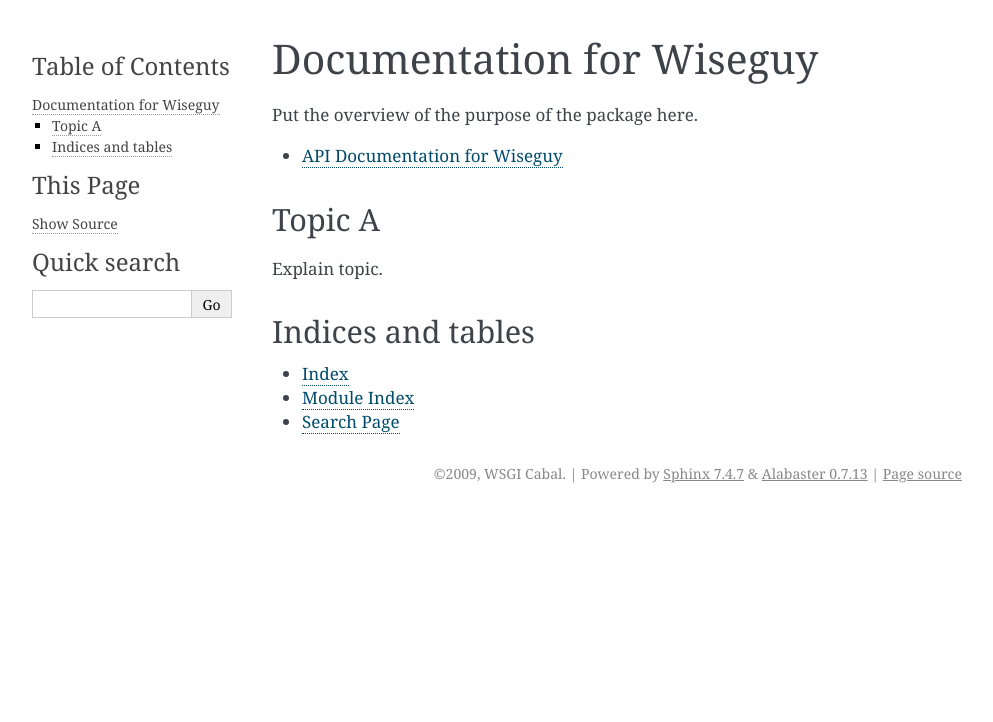
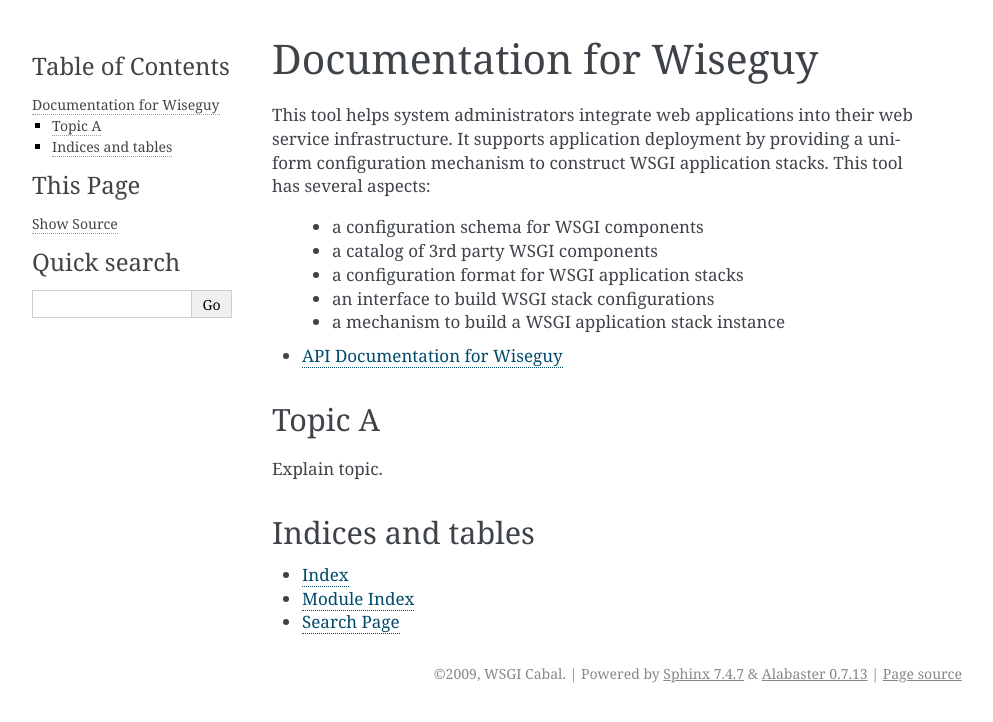
Before and after one commit to wsgicabal/wiseguy, a Sphinx documentation site: the page built from docs/index.rst, in a window 1280 px wide. Shown: the top 722 px of the page, without its empty margins (148-1141 px from the left). Built offline with Sphinx 7.4.7, drawn with Linux system fonts in a browser that asks for light colours.

Commit message:
mini docs

```diff
--- a/docs/index.rst
+++ b/docs/index.rst
@@ -1,14 +1,21 @@
 Documentation for Wiseguy
 =========================
 
-Put the overview of the purpose of the package here.
+This tool helps system administrators integrate web applications into
+their web service infrastructure.  It supports application deployment
+by providing a uniform configuration mechanism to construct WSGI
+application stacks.  This tool has several aspects:
 
+ * a configuration schema for WSGI components
+ * a catalog of 3rd party WSGI components
+ * a configuration format for WSGI application stacks
+ * an interface to build WSGI stack configurations
+ * a mechanism to build a WSGI application stack instance
 
 .. toctree::
    :maxdepth: 2
 
    api.rst
-
 
 Topic A
 -------
```
